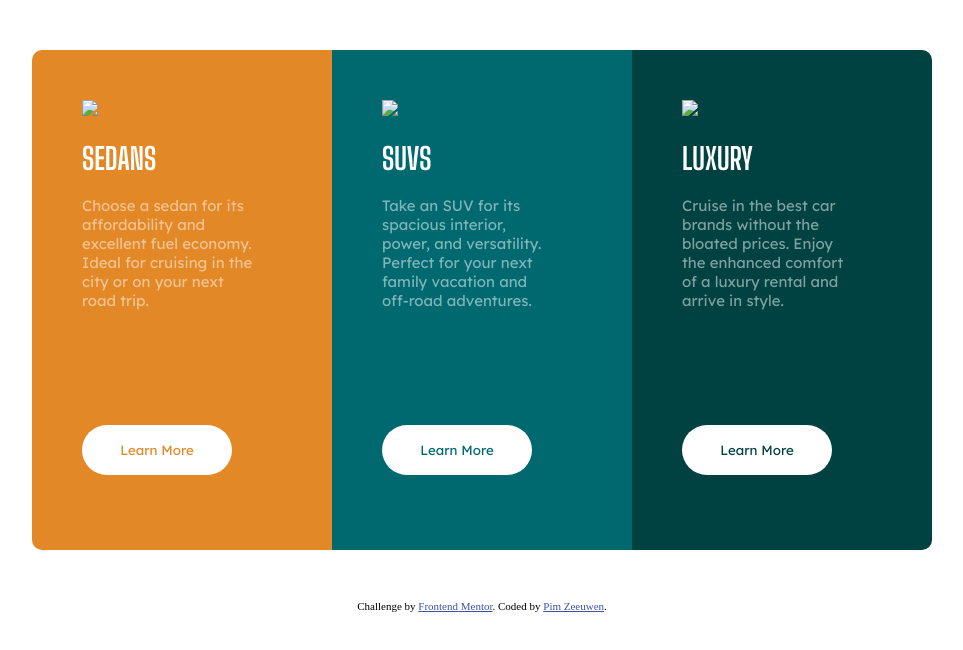
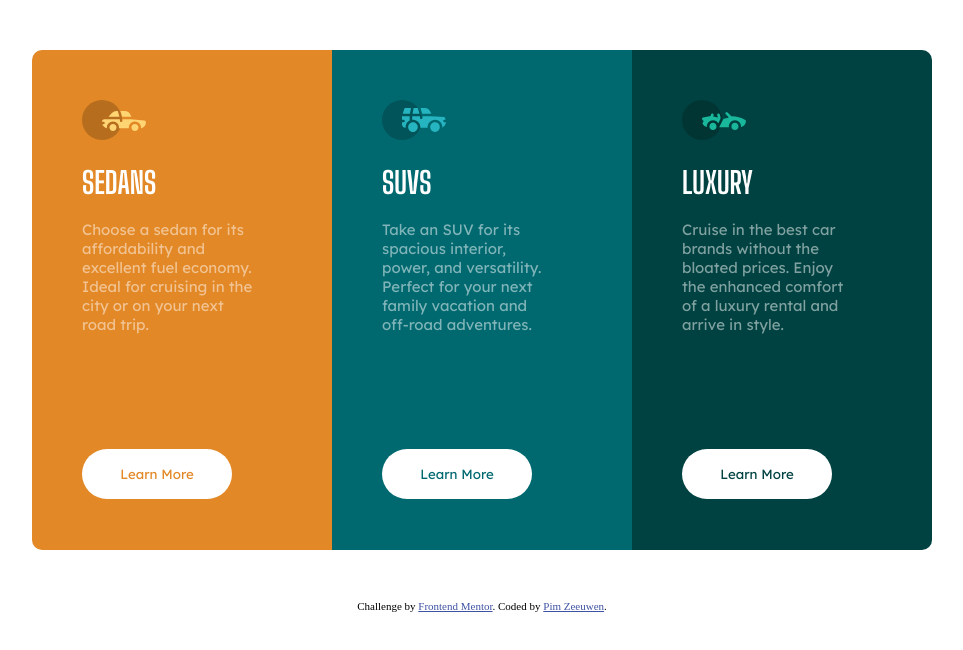
Before and after one commit to PimZeeuwen/3-column-preview-card, a plain HTML site: page index.html in a window 1280 px wide. Shown: the whole page, without its empty margins (158-1121 px from the left). Drawn offline with Linux system fonts and the light colour scheme.

Commit message:
Update index.html

```diff
--- a/index.html
+++ b/index.html
@@ -22,7 +22,7 @@
   <wrapper>
     <div class='column' id='left'>
       <div class='content'>
-        <img src='./images/icon-sedans.svg'>
+        <img src='./icon-sedans.svg'>
 
         <h1>SEDANS</h1>
 
@@ -37,7 +37,7 @@
 
     <div class='column' id='middle'>
       <div class='content'>
-        <img src='./images/icon-suvs.svg'>
+        <img src='./icon-suvs.svg'>
 
         <h1>SUVS</h1>
 
@@ -52,7 +52,7 @@
 
     <div class='column' id='right'>
       <div class='content'>
-        <img src='./images/icon-luxury.svg'>
+        <img src='./icon-luxury.svg'>
 
         <h1>LUXURY</h1>
 
```
